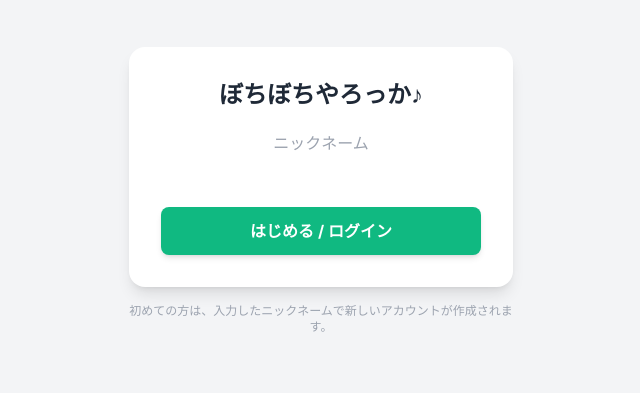
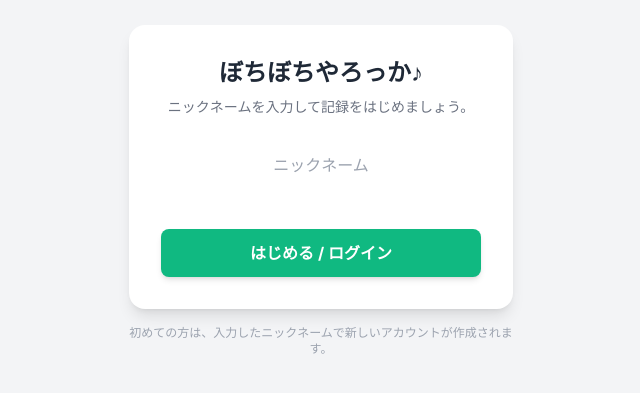
Before and after one commit to sorafjah/kintre04, a plain HTML site: page index.html in a window 1280 px wide. Shown: the part 209-602 px from the top of the page, without its empty margins (319-959 px from the left). Drawn offline with nearby package versions, Linux system fonts and the light colour scheme; no server answers.

Commit message:
Update index.html

```diff
--- a/index.html
+++ b/index.html
@@ -61,6 +61,7 @@
         <div class="w-full max-w-sm">
             <div class="bg-white p-8 rounded-2xl shadow-lg text-center">
                 <h1 class="text-2xl font-bold mb-2 text-gray-800">ぼちぼちやろっか♪</h1>
+                <p class="mb-6 text-gray-500 text-sm">ニックネームを入力して記録をはじめましょう。</p>
 
                 <div class="space-y-4">
                     <input type="text" id="nickname-input" placeholder="ニックネーム" class="w-full border-gray-300 rounded-lg p-3 text-center focus:ring-emerald-500 focus:border-emerald-500 transition">
```
